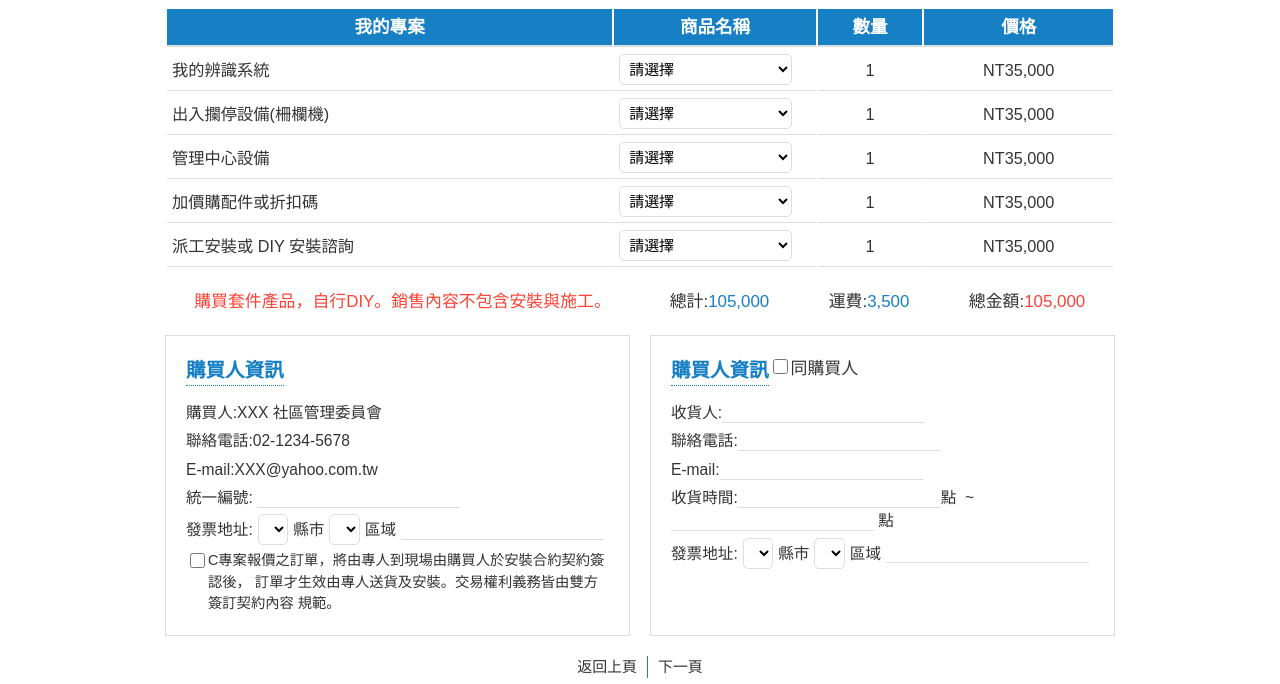
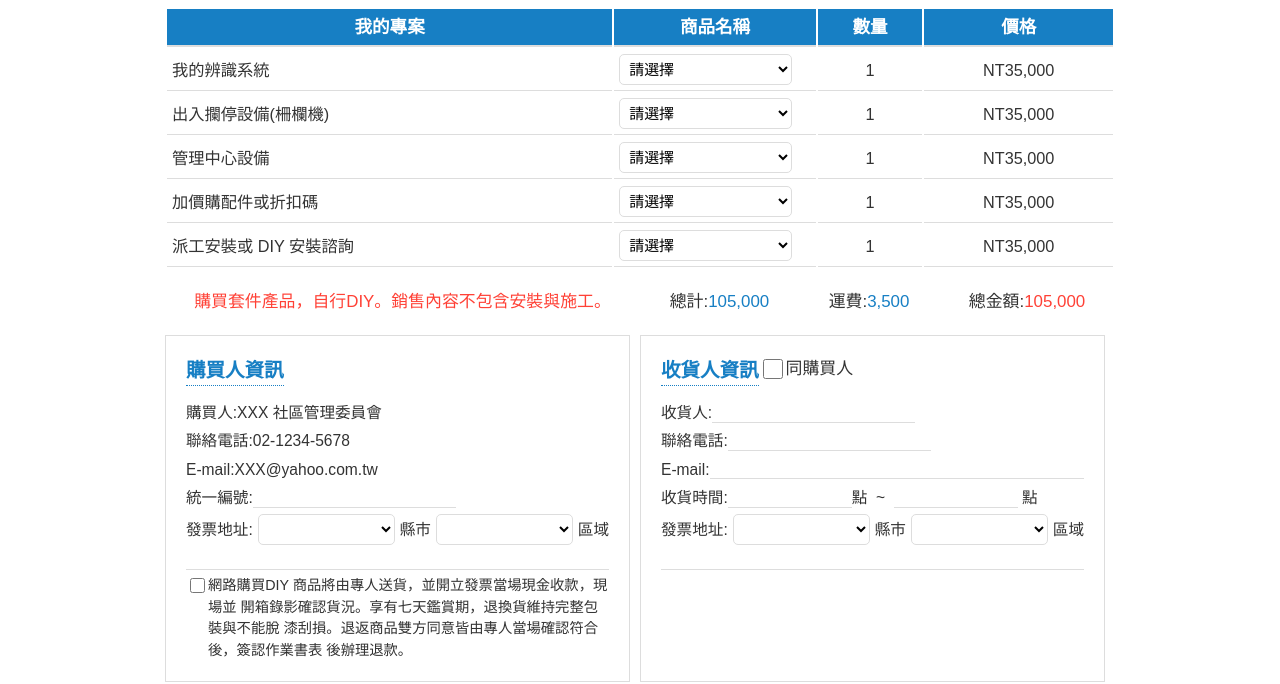
Before and after one commit to MoniYang/genius, a plain HTML site: page package.htm in a window 1280 px wide. Shown: the part 278-962 px from the top of the page. Drawn offline with Linux system fonts and the light colour scheme.

Commit message:
修改底線

```diff
--- a/css/style.scss
+++ b/css/style.scss
@@ -234,49 +234,77 @@ label{
     width:100%;
     float:left;
     margin:0px 0 20px;
-    display: flex;
+	display: flex;
+	.small_title{
+		float:left;
+	}
     &__box{
         border:1px solid $silver;
         padding:20px;
         flex:1;
-        margin: 0 10px;
+        // margin: 0 10px;
     }
     &__list{
         display: flex;
         flex-direction: row;
         width:100%;
         li{
+			width:50px;
+			display: flex;
+			flex-direction: row;
+			flex-wrap: wrap;
+			margin-right:10px;
             &:first-child{
                 margin-left:0px;
             }
-            &:last-child{
-                margin-right: 0px;
-            }
+
         }
     }
     &__TextList{
-        display: flex;
-        flex-wrap: wrap;
-        justify-content: flex-start;
-        text-align: left;
+		// display: flex;
+		flex-direction: row;
+		flex-wrap: wrap;
+		width:100%;
         li{
             text-align: left;
             width:100%;
             margin-bottom:5px;
-            font-size:font(1.2);
+			font-size:font(1.2);
+			flex-wrap: nowrap;
+			white-space: nowrap;
+			align-items: center;
+			&.long_input,
+			&:last-child{
+				margin-right: 0px;
+				width:100%;
+				input{
+					width: 100%;
+				}
+			}
+			&.shippingTime{
+				input{
+					max-width: 120px;
+				}
+			}
+		}
 
-        }
         input{
             border-left:0px;
             border-right:0px;
             border-top:0px;
 			border-bottom:1px solid $silver;
 			font-size:font(1.15);
+
 		}
+
 		.checkbox{
 			label{
 				font-size:font(1.3);
 			}
+		}
+		input[type=checkbox i]{
+			width:20px!important;
+			height:20px;
 		}
     }
 }
--- a/package.htm
+++ b/package.htm
@@ -280,25 +280,28 @@
                             <select name="" id="">
                               <option value=""></option>
                             </select><span>區域</span>
-                              <input type="text"></li>
+                            </li>
+                            <li><input type="text"></li>
                         </ul>
                         <div class="checkbox">
                           <span class="checkbox--input"><input type="checkbox" id="c1" name="cc" /></span>
-                            <label for="c1"><span></span>C專案報價之訂單，將由專人到現場由購買人於安裝合約契約簽認後， 訂單才生效由專人送貨及安裝。交易權利義務皆由雙方簽訂契約內容
-                              規範。</label>
+                          <label for="c1"><span></span>網路購買DIY 商品將由專人送貨，並開立發票當場現金收款，現場並
+                            開箱錄影確認貨況。享有七天鑑賞期，退換貨維持完整包裝與不能脫
+                            漆刮損。退返商品雙方同意皆由專人當場確認符合後，簽認作業書表
+                            後辦理退款。</label>
                         </div>
                       </li>
                       <li class="buyerInfo__box">
                         <ul class="buyerInfo__TextList">
-                            <p class="small_title">購買人資訊 </p>
+                          <p class="small_title">收貨人資訊 </p>
                           <div class="checkbox">
                             <span class="checkbox--input"><input type="checkbox" id="c2" name="cc" /></span>
                             <label for="c2"><span></span>同購買人</label>
                           </div>
                           <li>收貨人:<input type="text"></li>
                           <li>聯絡電話:<input type="text"></li>
-                            <li>E-mail:<input type="text"></li>
-                            <li>收貨時間:<input type="text">點 &nbsp;~ &nbsp;<input type="text">&nbsp;點</li>
+                          <li class="long_input">E-mail:<input type="text"></li>
+                          <li class="shippingTime">收貨時間:<input type="text">點 &nbsp;~ &nbsp;<input type="text">&nbsp;點</li>
                           <li class="add">
                             <span>發票地址: </span>
                             <select name="" id="">
@@ -308,9 +311,9 @@
                             <select name="" id="">
                               <option value=""></option>
                             </select><span>區域</span>
-                              <input type="text"></li>
+                           </li>
+                           <li> <input type="text"></li>
                         </ul>
-
                       </li>
                     </ul>
                 </div>
```
Also changed, not shown: project.htm (+7 -6 lines), css/style.css. Lines whose indentation alone changed are shown as unchanged.
